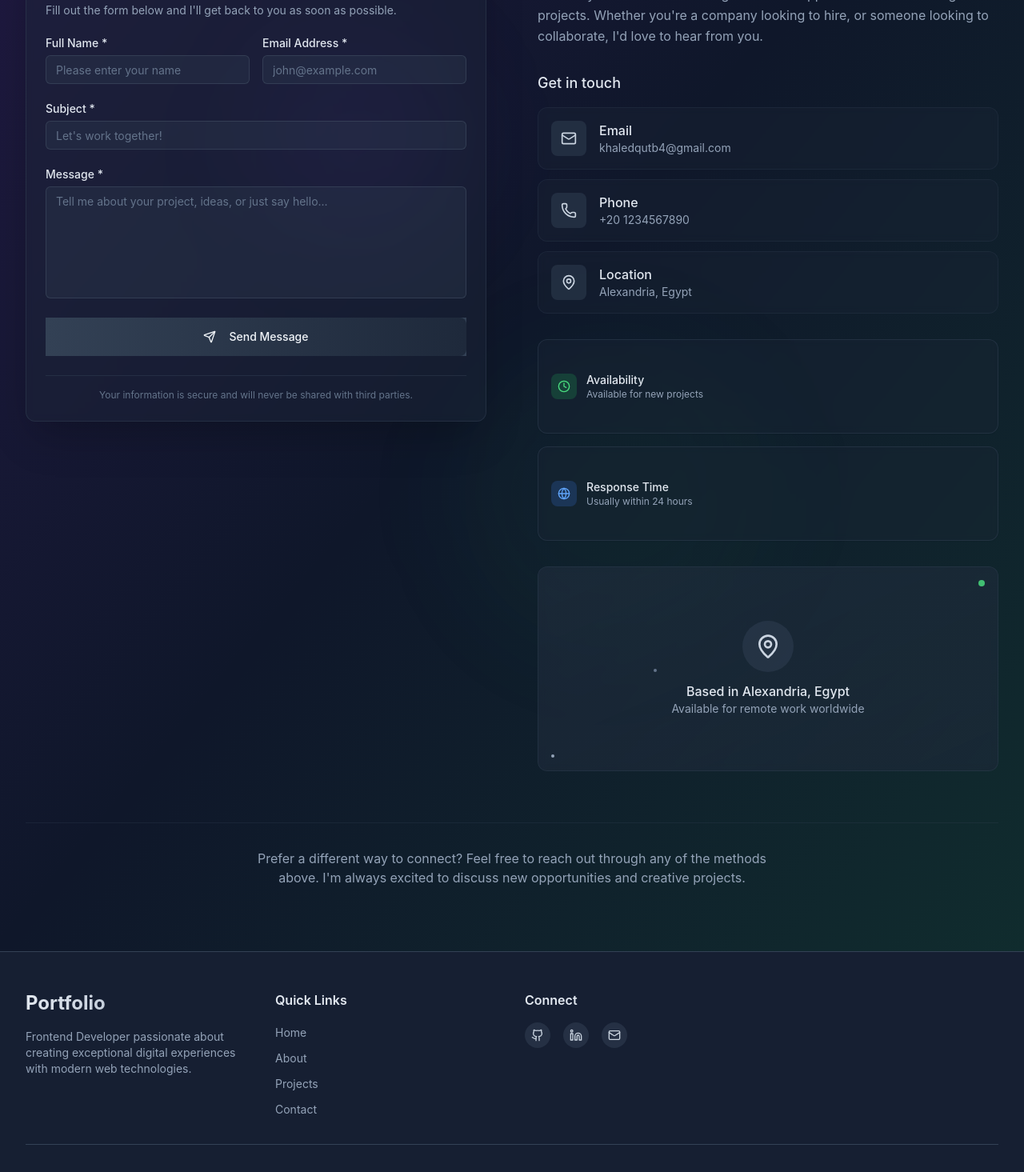
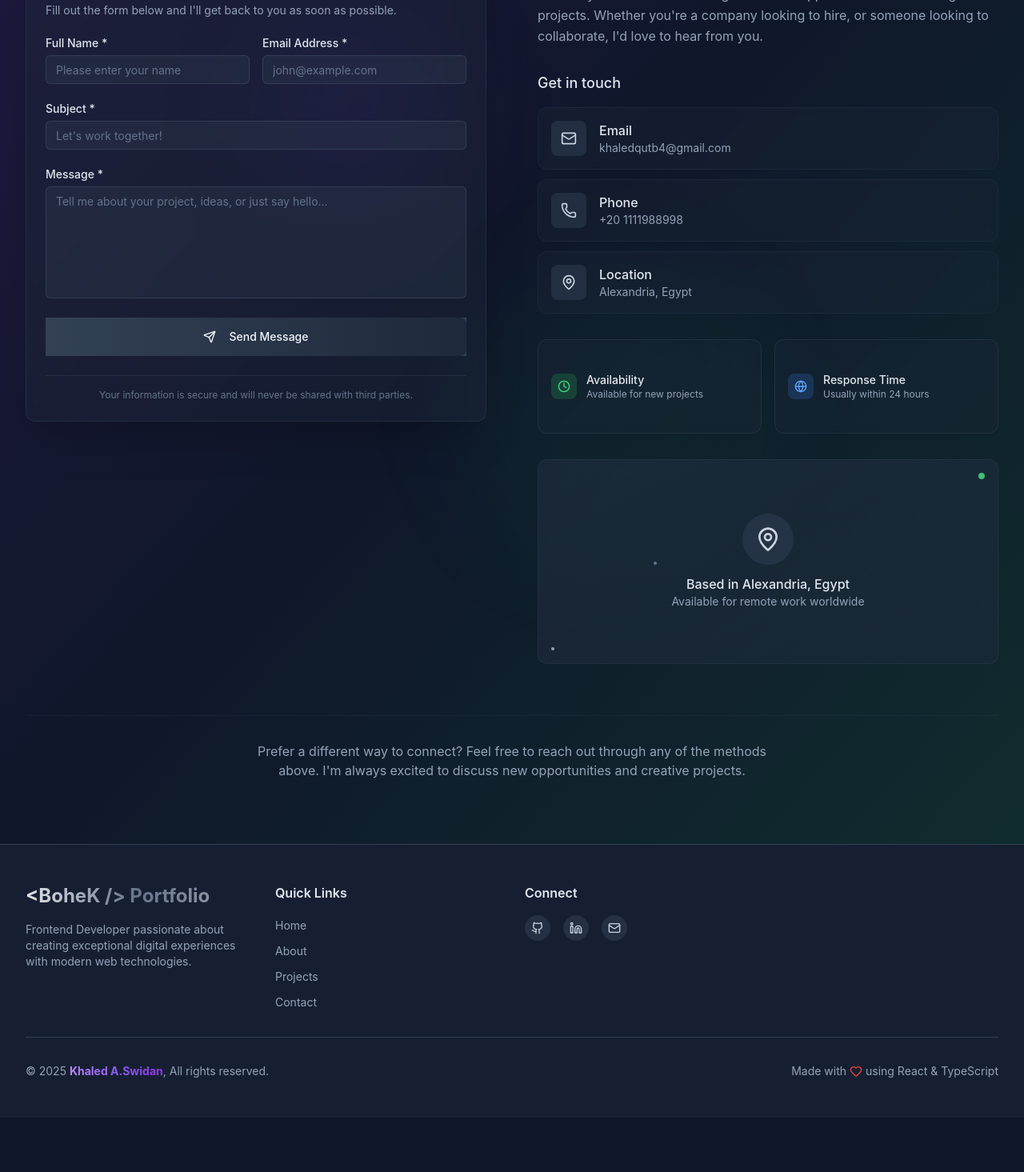
Before and after one commit to KhaledSwidan/bohekhaled, a React (Vite) app: page / in a window 1280 px wide. Shown: the part 4090-5555 px from the top of the page at 80% size. After the commit the page ends 5487 px from the top, so only its background shows below. Built offline with nearby package versions, Linux system fonts and the light colour scheme; no server answers.

Commit message:
speed insights settings

```diff
--- a/package.json
+++ b/package.json
@@ -40,6 +40,8 @@
     "@radix-ui/react-toggle": "^1.1.9",
     "@radix-ui/react-toggle-group": "^1.1.10",
     "@radix-ui/react-tooltip": "^1.2.7",
+    "@types/react-router-dom": "^5.3.3",
+    "@vercel/speed-insights": "^1.2.0",
     "class-variance-authority": "^0.7.1",
     "clsx": "^2.1.1",
     "cmdk": "^1.1.1",
@@ -58,6 +60,8 @@
     "react-intersection-observer": "^9.16.0",
     "react-lazy-load-image-component": "^1.6.3",
     "react-resizable-panels": "^3.0.3",
+    "react-router": "^7.6.3",
+    "react-router-dom": "^7.6.3",
     "recharts": "^3.0.2",
     "sonner": "^2.0.6",
     "tailwind-merge": "^3.3.1",
--- a/src/App.tsx
+++ b/src/App.tsx
@@ -21,33 +21,27 @@ function App() {
 
       <div className='min-h-screen bg-slate-900 text-slate-50 transition-colors duration-300'>
         <Navbar />
-
         <main role='main' className='relative'>
           <Hero />
-
           <Suspense
             fallback={<SectionLoader label='Loading About Section...' />}
           >
             <About />
           </Suspense>
-
           <Suspense
             fallback={<SectionLoader label='Loading Projects Section' />}
           >
             <Projects />
           </Suspense>
-
           <Suspense
             fallback={<SectionLoader label='Loading Contact Section' />}
           >
             <Contact />
           </Suspense>
-
           <Suspense fallback={<SectionLoader label='Loading Footer Section' />}>
             <Footer />
           </Suspense>
         </main>
-
         <ScrollToTop />
         <Toaster
           position='top-right'
--- a/src/components/about/skills.tsx
+++ b/src/components/about/skills.tsx
@@ -8,7 +8,7 @@ const Skills = () => {
       <h3 className='text-2xl font-semibold text-center mb-8 text-slate-200'>
         Skills & Technologies
       </h3>
-      <div className='grid md:grid-cols-2 lg:grid-cols-3 gap-6'>
+      <div className='grid sm:grid-cols-2 lg:grid-cols-3 gap-6'>
         {skills.map((skill, index) => (
           <motion.div
             key={skill.category ?? index}
--- a/src/components/contact/contact-info.tsx
+++ b/src/components/contact/contact-info.tsx
@@ -66,7 +66,7 @@ const ContactInfo = () => {
 
       {/* Additional Info Cards */}
       <motion.div
-        className='grid gap-4'
+        className='flex flex-col sm:flex-row items-center justify-center gap-4'
         variants={{
           hidden: { opacity: 0 },
           visible: {
@@ -78,7 +78,7 @@ const ContactInfo = () => {
         }}
       >
         {/* Availability */}
-        <motion.div variants={cardVariants}>
+        <motion.div variants={cardVariants} className='w-full'>
           <Card className='bg-slate-800/30 border-slate-700/50 backdrop-blur-sm'>
             <CardContent className='p-4'>
               <div className='flex items-center space-x-3'>
@@ -99,7 +99,7 @@ const ContactInfo = () => {
         </motion.div>
 
         {/* Response Time */}
-        <motion.div variants={cardVariants}>
+        <motion.div variants={cardVariants} className='w-full'>
           <Card className='bg-slate-800/30 border-slate-700/50 backdrop-blur-sm'>
             <CardContent className='p-4'>
               <div className='flex items-center space-x-3'>
--- a/src/components/footer/brand.tsx
+++ b/src/components/footer/brand.tsx
@@ -1,8 +1,8 @@
 const Brand = () => {
   return (
     <div className='space-y-4'>
-      <h3 className='text-2xl font-bold bg-gradient-to-r from-slate-200 to-slate-400 bg-clip-text text-transparent'>
-        Portfolio
+      <h3 className='text-2xl font-bold bg-gradient-to-r from-zinc-200 via-slate-500 to-zinc-400 bg-clip-text text-transparent text-start'>
+        &lt;BoheK /&gt; Portfolio
       </h3>
       <p className='text-slate-400 text-sm'>
         Frontend Developer passionate about creating exceptional digital
--- a/src/components/navbar/mobile-navigation.tsx
+++ b/src/components/navbar/mobile-navigation.tsx
@@ -28,7 +28,7 @@ const MobileNavigation = ({
           animate={{ opacity: 1, height: 'auto' }}
           exit={{ opacity: 0, height: 0 }}
           transition={{ duration: 0.3, ease: 'easeInOut' }}
-          className='md:hidden overflow-hidden bg-slate-800/95 backdrop-blur-md border-t border-slate-700/50 rounded-b-lg'
+          className='md:hidden overflow-hidden bg-slate-800 backdrop-blur-md border-t border-slate-700/50 rounded-b-lg'
         >
           <div className='py-4 space-y-2 px-4'>
             {navItems.map((item, index) => (
--- a/src/db/contact.ts
+++ b/src/db/contact.ts
@@ -38,8 +38,8 @@ const contactInfo = [
   {
     icon: Phone,
     title: 'Phone',
-    value: '+20 1234567890',
-    href: 'tel:+201234567890',
+    value: '+20 1111988998',
+    href: 'tel:+20 1111988998',
   },
   {
     icon: MapPin,
--- a/src/main.tsx
+++ b/src/main.tsx
@@ -9,6 +9,7 @@ import { initializePerformanceMonitoring } from '@/utils/reportWebVitals';
 import { setupErrorHandling } from '@/utils/errorHandler';
 import { registerServiceWorker } from '@/utils/registerServiceWorker';
 import { preloadCriticalResources } from '@/utils/preloadResources';
+import { SpeedInsights } from '@vercel/speed-insights/react';
 
 const initializeApp = () => {
   const rootElement = document.getElementById('root');
@@ -21,12 +22,15 @@ const initializeApp = () => {
 
   const root = createRoot(rootElement);
   root.render(
+    <>
       <StrictMode>
         <HeadProvider>
           <App />
           <Toaster position='bottom-center' />
         </HeadProvider>
       </StrictMode>
+      <SpeedInsights />
+    </>
   );
 
   const loadingScreen = document.getElementById('loading-screen');
--- a/src/pages/navbar.tsx
+++ b/src/pages/navbar.tsx
@@ -45,7 +45,7 @@ export default function Navbar() {
           : 'bg-transparent'
       )}
     >
-      <div className='container mx-auto px-4 lg:px-8'>
+      <div className='container mx-auto px-4 lg:px-8 '>
         <div className='flex items-center justify-between h-16'>
           <Logo scrollToSection={scrollToSection} />
           <DesktopNavigation
```
Also changed, not shown: 2 other files (tests, documents, lock files or other folders). Lines whose indentation alone changed are shown as unchanged.
